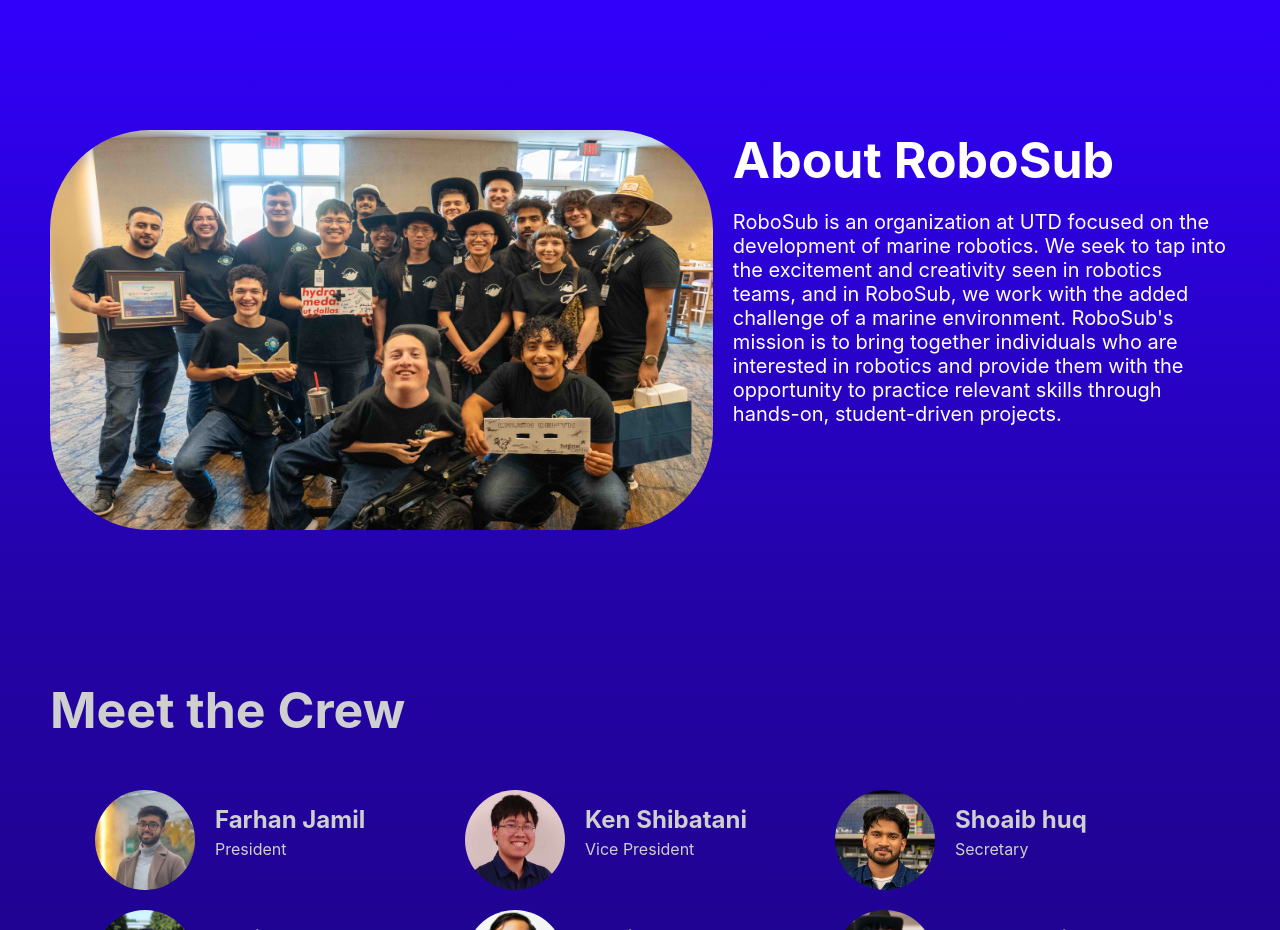
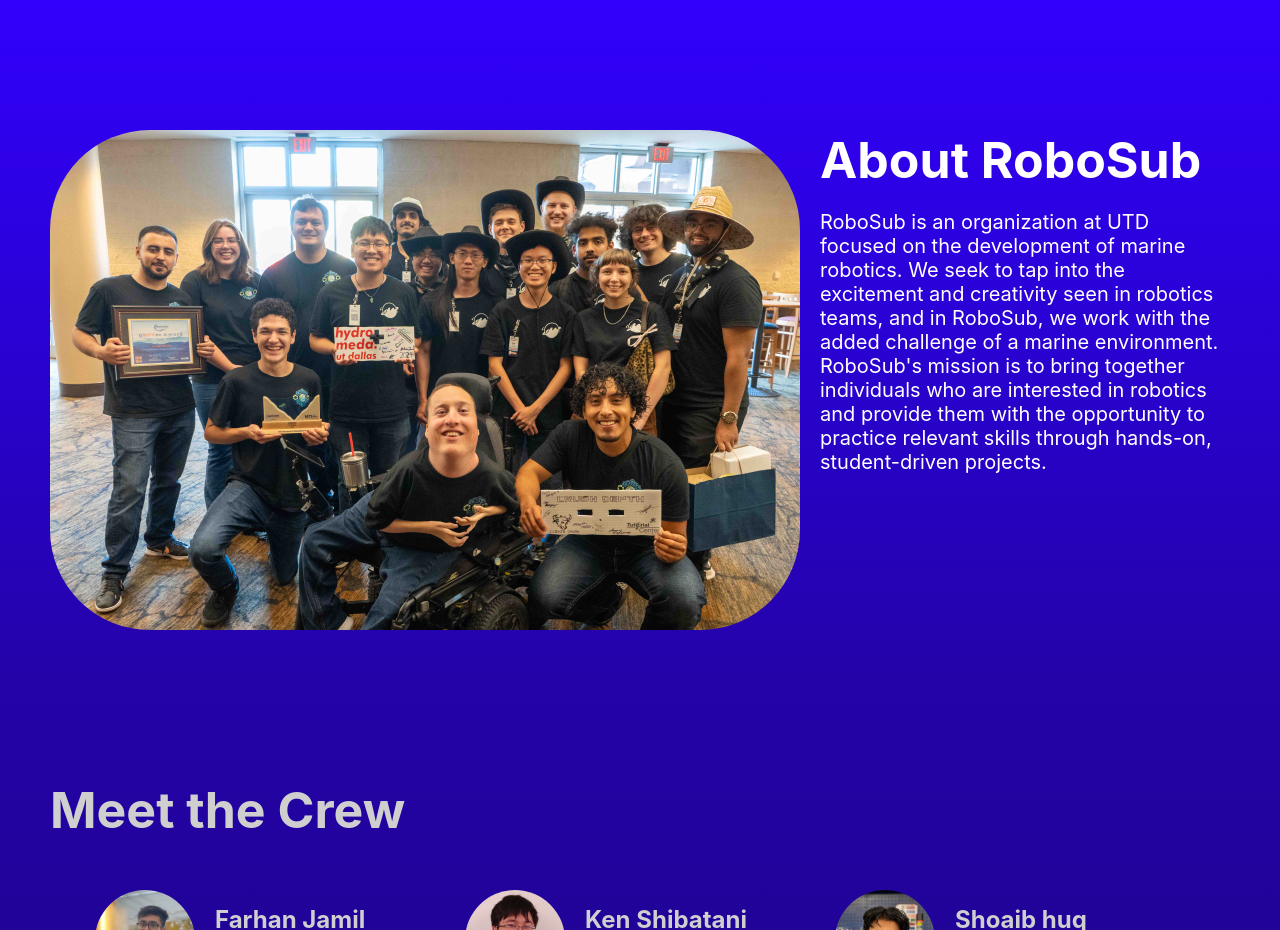
Before and after one commit to RoboSub-UTD/RobosubWebsite, a React (Create React App) app: page / in a window 1280 px wide. Shown: the part 820-1750 px from the top of the page. Built offline with nearby package versions, Linux system fonts and the light colour scheme.

Commit message:
Fixed stretch issue on about robosub image

```diff
--- a/src/styles/aboutRoboSub.css
+++ b/src/styles/aboutRoboSub.css
@@ -14,9 +14,11 @@
     margin: 0;
 }
 .TeamImage{
-    flex:2;
-    max-width: 800px;
-    max-height: 400px;
+    max-width: 1000px;
+    max-height: 500px;
+    width: auto;
+    height: auto;
+    object-fit: contain;
     border-radius: 100px;
     margin: 0;
 }
```
